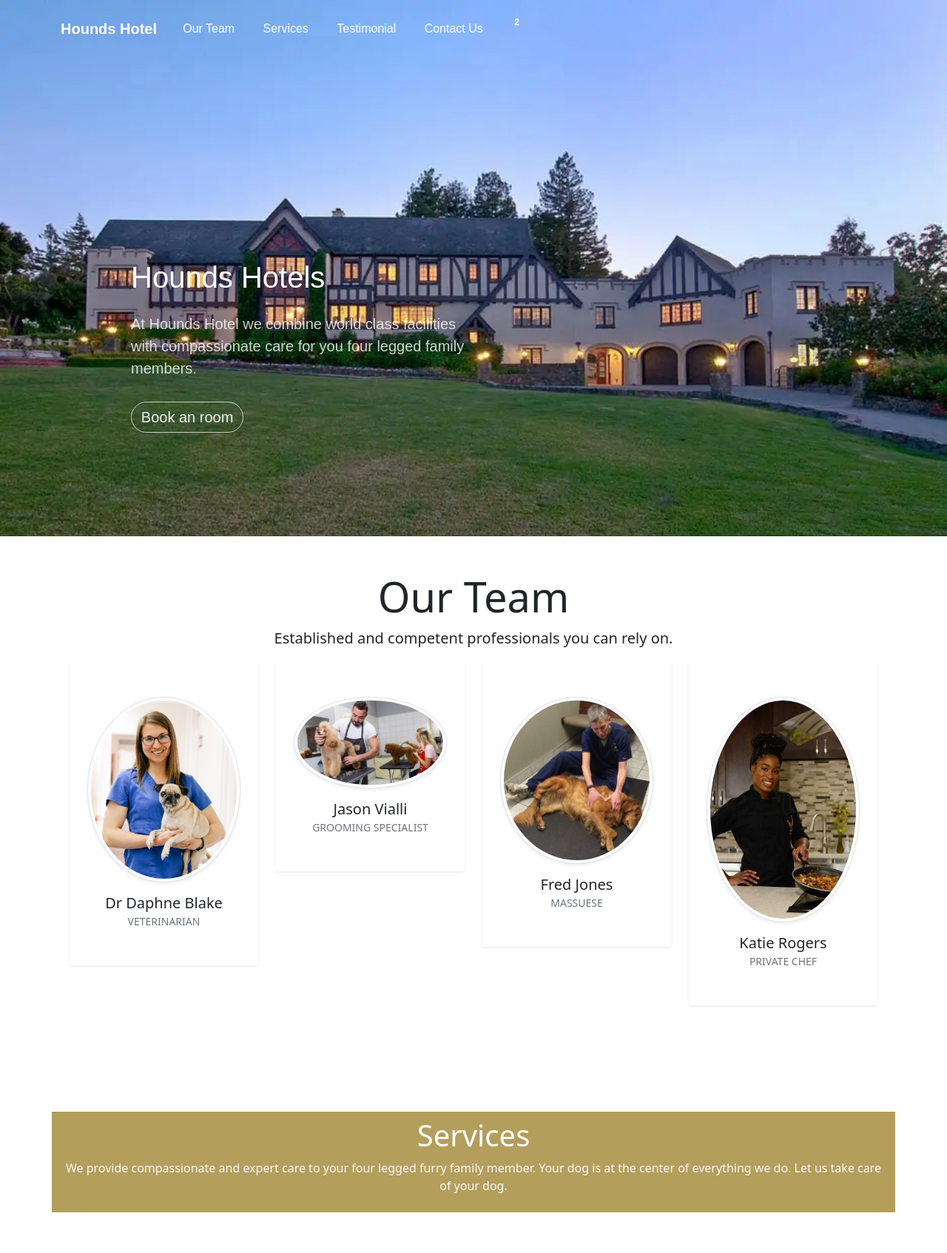
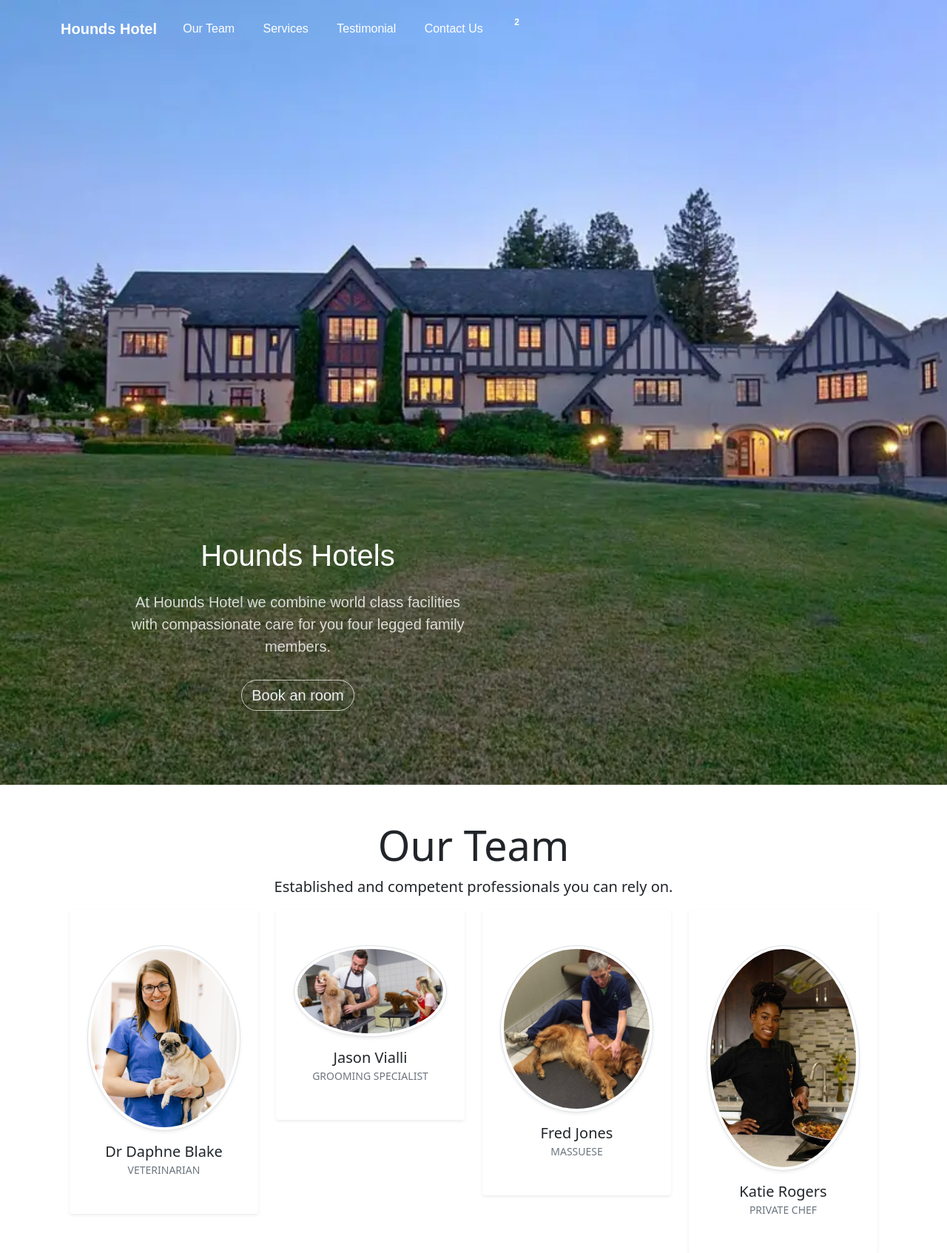
Before and after one commit to MrFogg866/hounds-p4, a Django app: page / in a window 1280 px wide. Shown: the top 1694 px of the page at 74% size. Run offline with Django 3.2, Linux system fonts and the light colour scheme; data comes from the database, SQL or seed files in the repository; some libraries are stand-ins or nearby versions; some web fonts are replaced.

Commit message:
add media quiries to fix button squeezing to the edge

```diff
--- a/static/css/styles.css
+++ b/static/css/styles.css
@@ -8,9 +8,26 @@
     font-family:'Source Sans Pro', sans-serif;
   }
 
+  .margin-header  {
+    margin-top: 400px;
+    text-align: center;
+  }
+
   @media (min-width:768px) {
     .header {
-      padding-bottom:140px;
+      padding-bottom: 100px;
+    }
+  }
+
+  @media (min-width: 576px) {
+    .header {
+      padding-bottom: 100px;
+    }
+  }
+
+  @media (max-width: 767.98px) {
+    .header{
+      padding-bottom: 50px;
     }
   }
 
--- a/templates/index.html
+++ b/templates/index.html
@@ -3,7 +3,7 @@
 {% block cta %}
 <div class="container hero">
         <div class="row">
-            <div class="col-12 col-lg-6 col-xl-5 mt-4 offset-xl-1">
+            <div class="col-12 margin-header col-lg-6 col-xl-5 offset-xl-1">
                 <h1>Hounds Hotels</h1>
                 <p> At Hounds Hotel
                     we combine world class facilities
```
